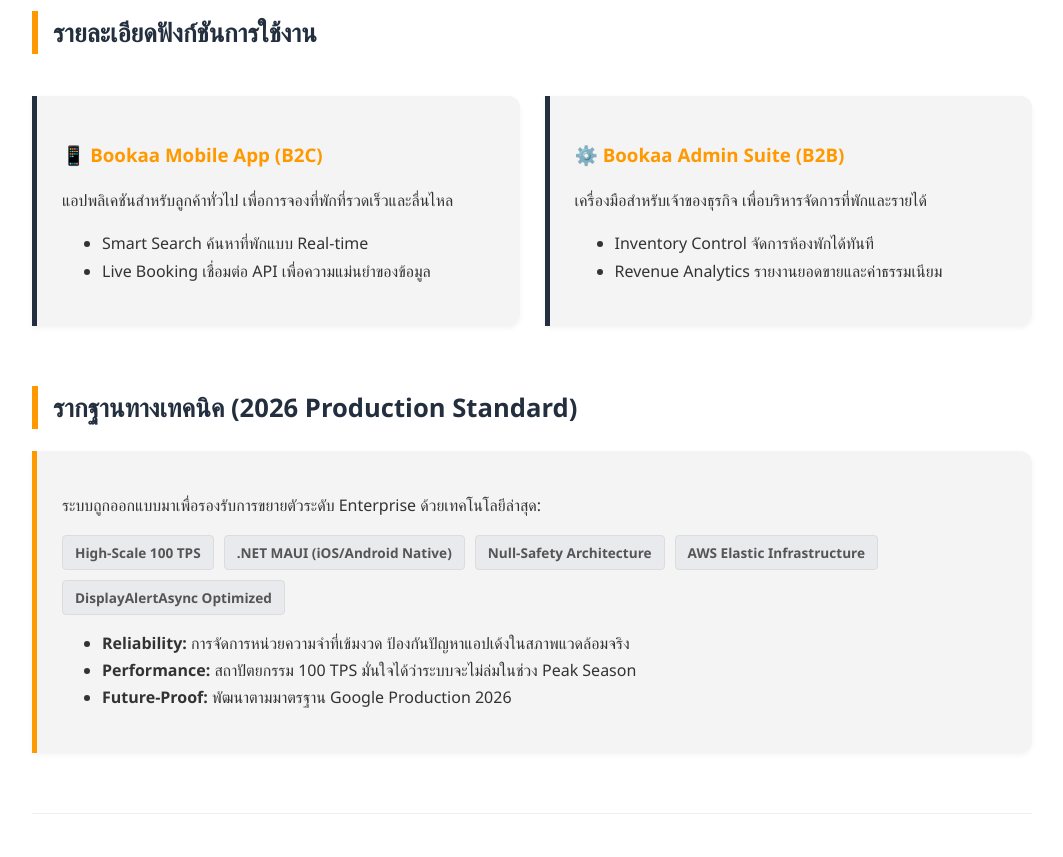
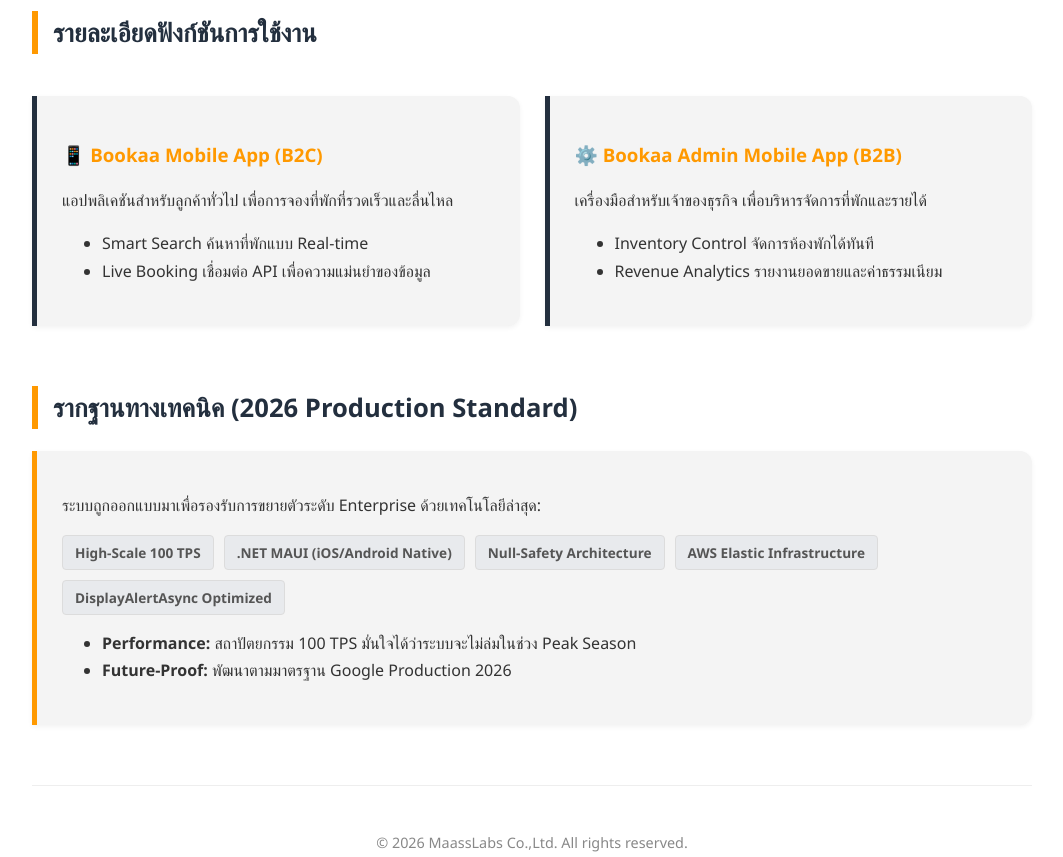
Before and after one commit to aaugust21ah/bookaa.platform, a plain HTML site: page index.html in a window 1280 px wide. Shown: the part 460-1317 px from the top of the page, without its empty margins (108-1171 px from the left). Drawn offline with Linux system fonts and the light colour scheme.

Commit message:
Update index.html

```diff
--- a/index.html
+++ b/index.html
@@ -68,7 +68,7 @@
                 </ul>
             </div>
             <div class="feature-box">
-                <h3>⚙️ Bookaa Admin Suite (B2B)</h3>
+                <h3>⚙️ Bookaa Admin Mobile App (B2B)</h3>
                 <p>เครื่องมือสำหรับเจ้าของธุรกิจ เพื่อบริหารจัดการที่พักและรายได้</p>
                 <ul>
                     <li>Inventory Control จัดการห้องพักได้ทันที</li>
@@ -90,7 +90,6 @@
                 <div class="spec-item">DisplayAlertAsync Optimized</div>
             </div>
             <ul style="margin-top: 15px;">
-                <li><strong>Reliability:</strong> การจัดการหน่วยความจำที่เข้มงวด ป้องกันปัญหาแอปเด้งในสภาพแวดล้อมจริง</li>
                 <li><strong>Performance:</strong> สถาปัตยกรรม 100 TPS มั่นใจได้ว่าระบบจะไม่ล่มในช่วง Peak Season</li>
                 <li><strong>Future-Proof:</strong> พัฒนาตามมาตรฐาน Google Production 2026</li>
             </ul>
@@ -122,7 +121,7 @@
                 </ul>
             </div>
             <div class="feature-box">
-                <h3>⚙️ Bookaa Admin Suite (B2B)</h3>
+                <h3>⚙️ Bookaa Admin Mobile App (B2B)</h3>
                 <p>Powerful tools for business owners to manage operations and revenue.</p>
                 <ul>
                     <li>Inventory Control for instant room status updates.</li>
@@ -144,7 +143,6 @@
                 <div class="spec-item">DisplayAlertAsync Optimized</div>
             </div>
             <ul style="margin-top: 15px;">
-                <li><strong>Reliability:</strong> Strict memory management ensuring 0% crash rate on production.</li>
                 <li><strong>Performance:</strong> 100 TPS architecture ensures stability during peak traffic.</li>
                 <li><strong>Future-Proof:</strong> Built on Google Production 2026 standards.</li>
             </ul>
```
